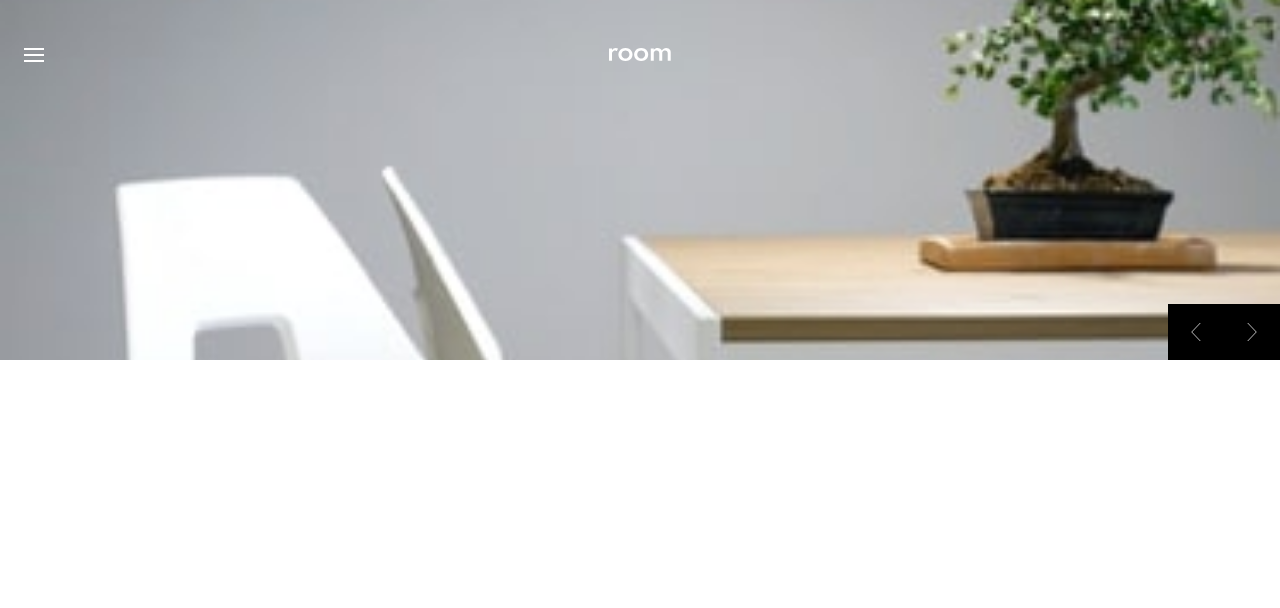
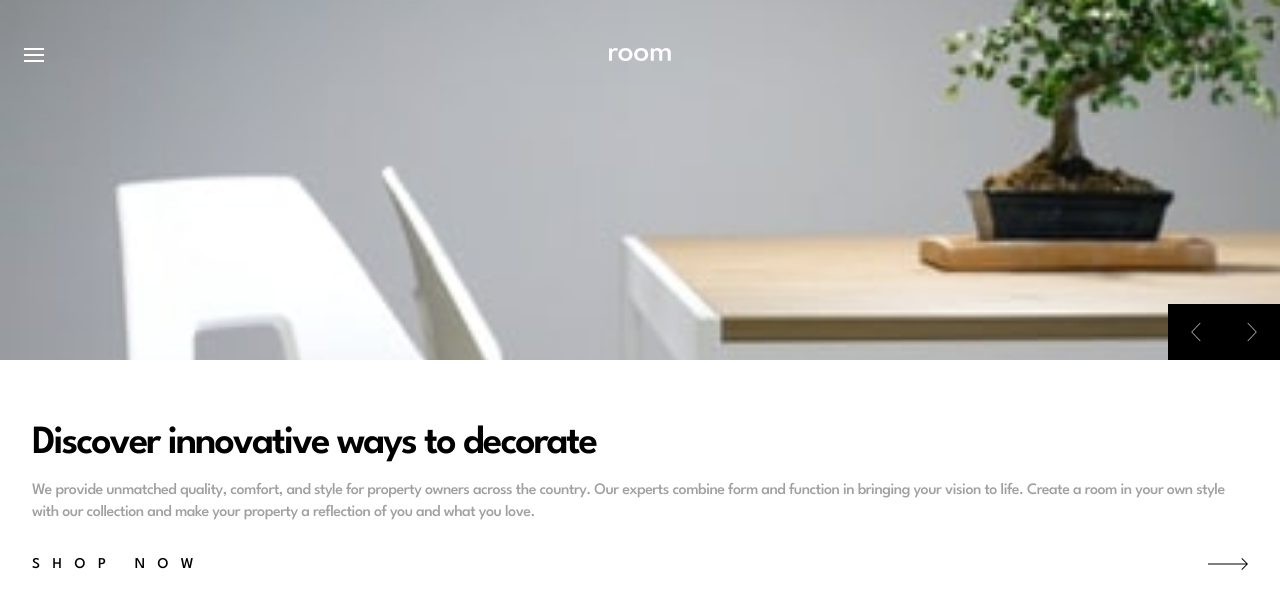
Before and after one commit to g-akca/room-homepage, a React (Vite) app: page / in a window 1280 px wide. Shown: the top 608 px of the page. Built offline with nearby package versions, Linux system fonts and the light colour scheme.

Commit message:
Add HeroContent structure and styles

```diff
--- a/src/components/HeroContent.jsx
+++ b/src/components/HeroContent.jsx
@@ -1,7 +1,22 @@
+import arrowIcon from "/images/icon-arrow.svg";
+
 function HeroContent() {
   return (
-    <>
-    </>
+    <section className="px-8 flex flex-col gap-8">
+      <div className="flex flex-col gap-4">
+        <h1 className="text-black text-[40px] font-semibold leading-[100%] tracking-[-2px]">Discover innovative ways to decorate</h1>
+        <p className="font-medium">
+          We provide unmatched quality, comfort, and style for property owners across the country.
+          Our experts combine form and function in bringing your vision to life. Create a room in
+          your own style with our collection and make your property a reflection of you and what you love.
+        </p>
+      </div>
+
+      <button type="button" className="flex justify-between items-center">
+        <span className="text-black text-[15px] font-medium leading-[100%] tracking-[12.5px] uppercase">Shop now</span>
+        <img src={arrowIcon} alt="Arrow pointing to right" />
+      </button>
+    </section>
   )
 }
 
```
